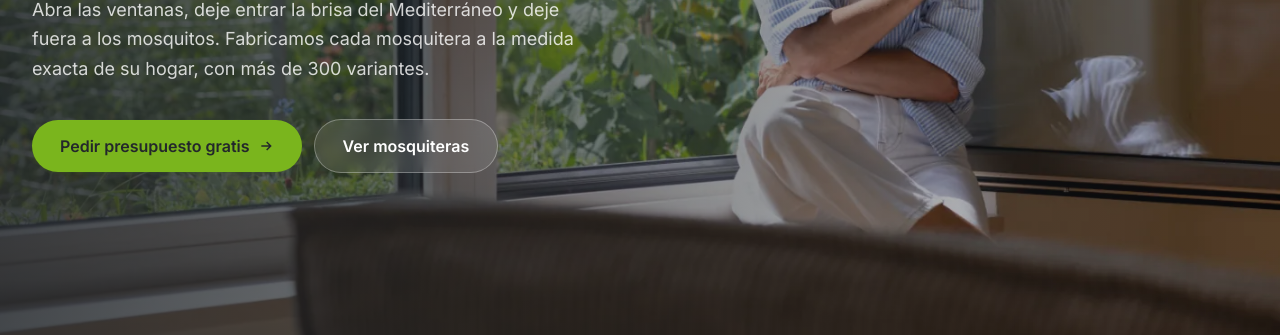
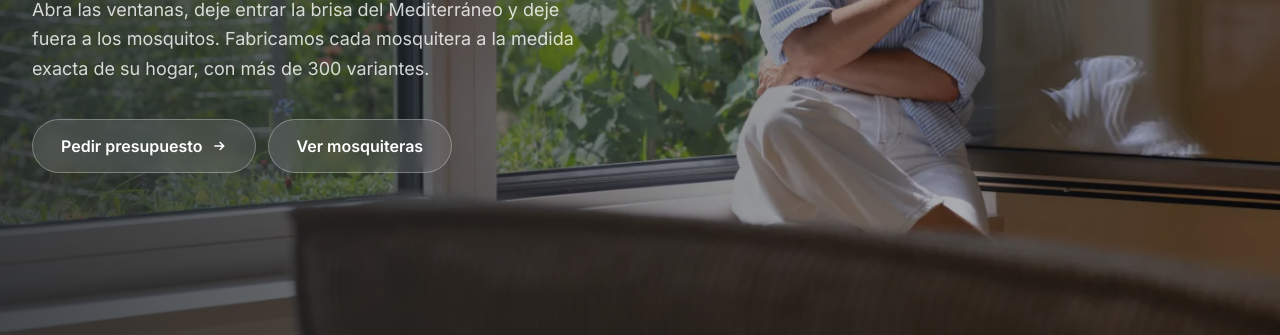
Before and after one commit to malledirekt/netec, a website: page public/index.html in a window 1280 px wide. Shown: the part 465-800 px from the top of the page. Drawn offline with nearby package versions, Linux system fonts and the light colour scheme; files that its build step writes are made by us from their sources.

Commit message:
Hero: Button 'Pedir presupuesto' ohne 'gratis', gleicher Stil wie 'Ver mosquiteras'
Co-Authored-By: Claude Opus 5.5 <noreply@anthropic.com>
Claude-Session: https://claude.ai/code/session_01EvGq64qTNduMKCjZVyMghb

```diff
--- a/public/index.html
+++ b/public/index.html
@@ -84,8 +84,8 @@
               Fabricamos cada mosquitera a la medida exacta de su hogar, con más de 300 variantes.
             </p>
             <div class="mt-9 flex flex-wrap items-center gap-3">
-              <a href="#contacto" class="btn btn-primary px-7 py-3.5 text-base">
-                Pedir presupuesto gratis
+              <a href="#contacto" class="btn border border-white/30 bg-white/10 px-7 py-3.5 text-base text-white backdrop-blur hover:bg-white/20">
+                Pedir presupuesto
                 <svg class="size-4" viewBox="0 0 24 24" fill="none" stroke="currentColor" stroke-width="2.2" aria-hidden="true"><path d="M5 12h14M13 6l6 6-6 6"/></svg>
               </a>
               <a href="/mosquiteras/" class="btn border border-white/30 bg-white/10 px-7 py-3.5 text-base text-white backdrop-blur hover:bg-white/20">Ver mosquiteras</a>
```
